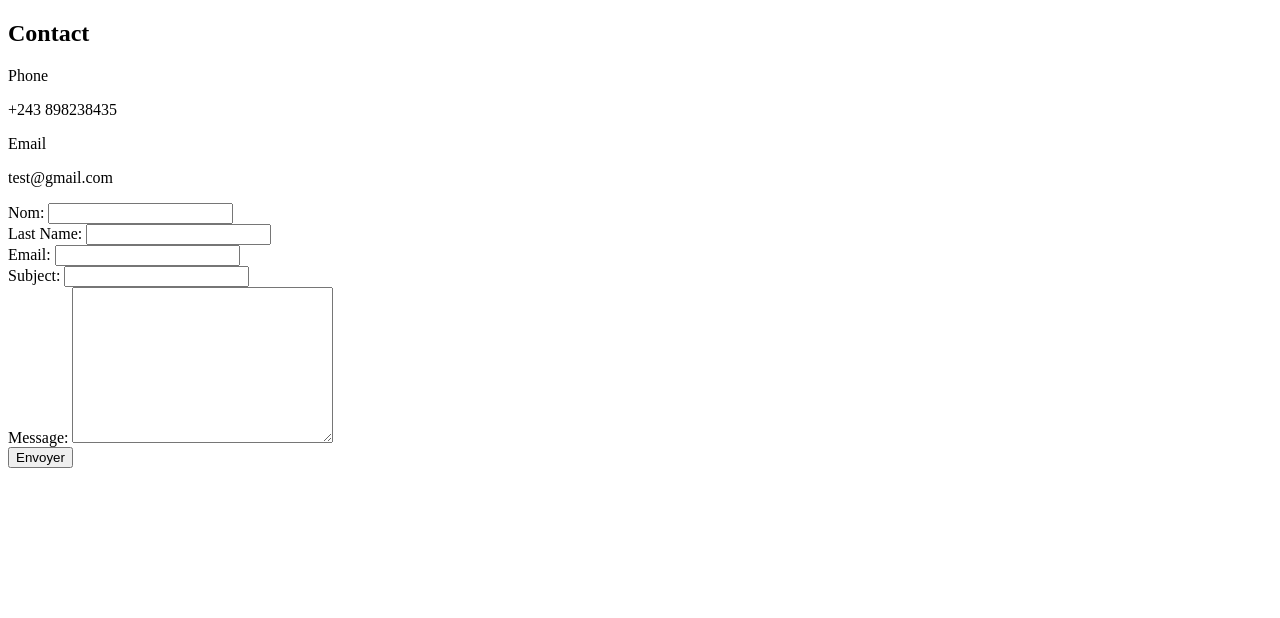
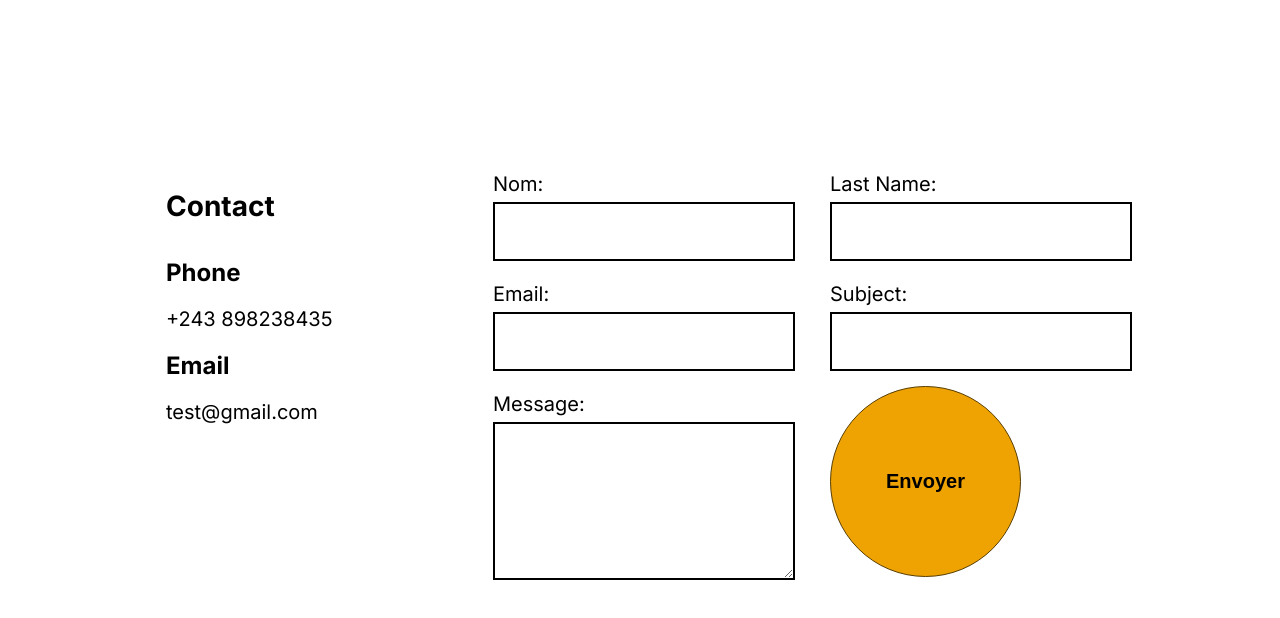
Before and after one commit to joelmulangu077/git-exercice, a plain HTML site: page contacts.html in a window 1280 px wide. Drawn offline with Linux system fonts and the light colour scheme.

Commit message:
update the of style css page

```diff
--- a/style.css
+++ b/style.css
@@ -1 +1,71 @@
 @import url("https://fonts.googleapis.com/css2?family=Inter:wght@100..900&display=swap");
+body {
+  font-family: "Inter", sans-serif;
+  font-size: 16px;
+}
+.main {
+  padding-top: 30px;
+  padding-bottom: 20px;
+}
+.contact {
+  display: flex;
+  justify-content: space-between;
+  padding: 128px 140px 0px 158px;
+}
+.left_side {
+  display: flex;
+  flex-direction: column;
+  align-items: start;
+}
+.contact_title {
+  font-size: 28px;
+  font-weight: 700;
+  margin-bottom: 35px;
+}
+
+.phone_info span,
+.email_info span {
+  font-size: 24px;
+  font-weight: 700;
+}
+.phone_info p,
+.email_info p {
+  font-size: 20px;
+  font-weight: 400;
+}
+.form {
+  display: grid;
+  grid-template-columns: repeat(2, 1fr);
+  column-gap: 35px;
+  row-gap: 15px;
+}
+.contact_input {
+  display: flex;
+  flex-direction: column;
+  width: 100%;
+}
+.contact_input label {
+  font-size: 20px;
+  font-weight: 400;
+  line-height: 36px;
+}
+.input {
+  width: 294px;
+  height: 53px;
+  outline: none;
+  border: 2px solid black;
+}
+.message {
+  outline: none;
+  border: 2px solid black;
+}
+.btn_primary {
+  width: 191px;
+  height: 191px;
+  border-radius: 50%;
+  background: #eea302;
+  border: 1px solid #593e03;
+  cursor: pointer;
+  font-size: 20px;
+  font-weight: 700;
+}
```
